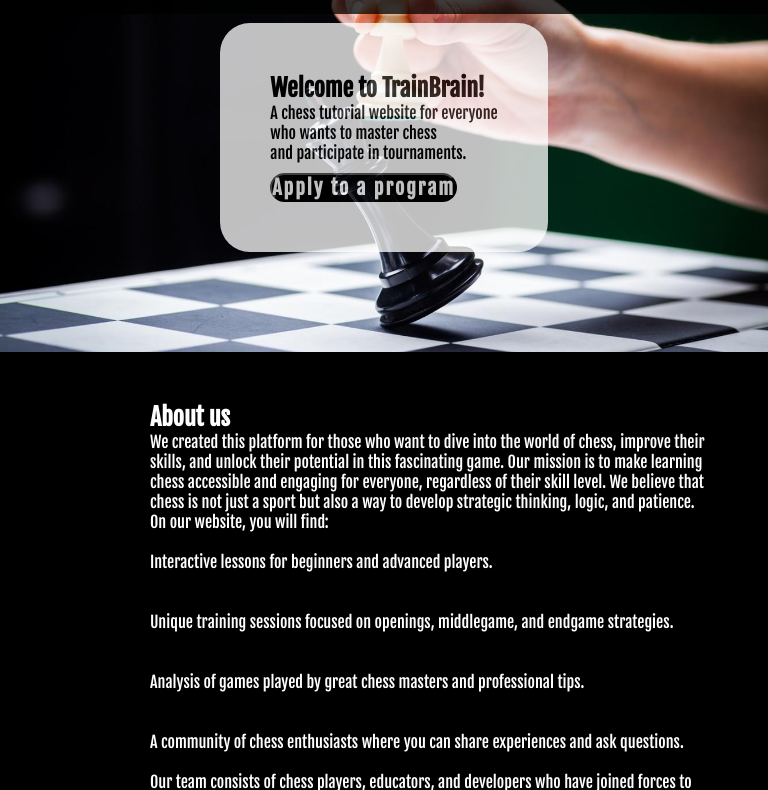
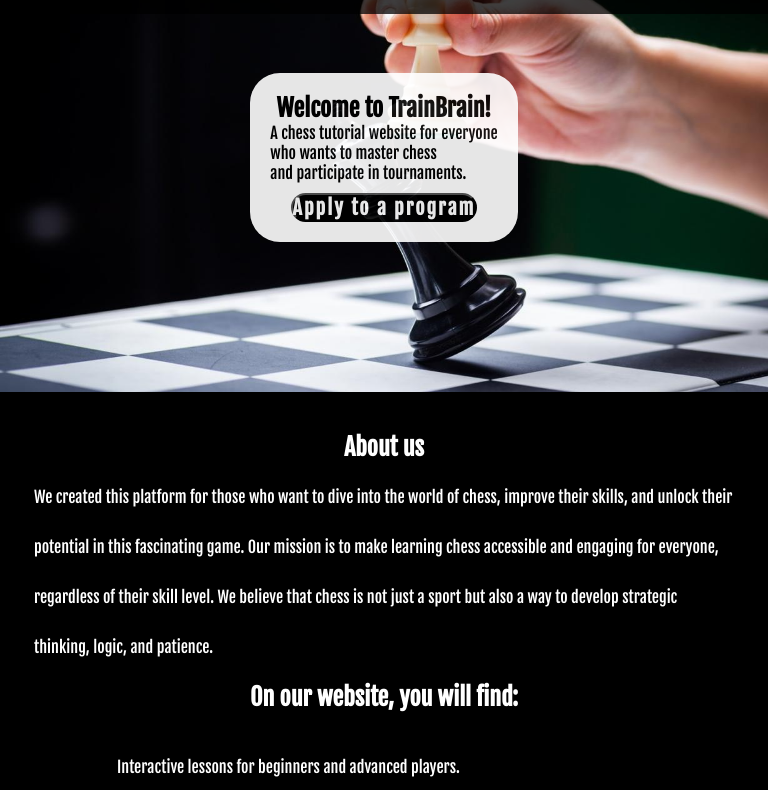
Before and after one commit to Vladislav123-hue/Project1, a plain HTML site: page index.html in a window 768 px wide. Shown: the part 77-867 px from the top of the page. Drawn offline with Linux system fonts and the light colour scheme.

Commit message:
changing opacity of header text, correcting margins and paddings, fixing hrefs for deployment

```diff
--- a/assets/css/style.css
+++ b/assets/css/style.css
@@ -53,7 +53,7 @@ nav a:hover {
 }
 
 .home {
-    background-image: url("/assets/images/24256.f446db09.668x375o.a367c450ba18@2x.jpeg");
+    background-image: url("../../assets/images/24256.f446db09.668x375o.a367c450ba18@2x.jpeg");
     display: flex;
     justify-content: center;
     align-items: center;
@@ -61,11 +61,15 @@ nav a:hover {
 }
 
 .home-content {
-    padding: 50px 50px;
+    padding: 20px 20px;
     background-color: rgb(255, 255, 255);
-    opacity: 0.75;
+    opacity: 0.9;
     border-radius: 30px;
-    margin: 100px 0;
+    margin: 150px 0;
+    display: flex;
+        flex-direction: column;
+        align-items: center;
+
 }
 
 .btn-1 {
@@ -128,7 +132,7 @@ li {
     padding: 150px;
     font-weight: 600;
     font-size: 25px;
-    background-image: url('/assets/images/1410819.78064b77.5000x5000o.d900f3f1ba32.jpg');
+    background-image: url('../../assets/images/1410819.78064b77.5000x5000o.d900f3f1ba32.jpg');
     background-size: cover;
 }
 
@@ -257,21 +261,20 @@ footer {
     }
 
     .about-us {
-        background-image: url('/assets/images/phpbgZJn0.jpg');
+        background-image: url('../../assets/images/phpbgZJn0.jpg');
         justify-content: center;
     }
 
     .about-us-content {
-        padding: 50px;
-        margin: 40px 40px;
+        margin: 10px;
+        padding: 20px 5px;
         background-color: gray;
         border-radius: 40px;
         opacity: 0.8;
     }
 
-    .about-us-image img {
+    .about-us-image {
         display: none;
-        position: absolute;
     }
 
     .contacts {
@@ -340,8 +343,23 @@ footer {
 }
 
 @media screen and (min-width: 768px) and (max-width: 1023px) {
-    .about-us-image img {
+    .about-us-image {
         display: none;
-        position: absolute;
+
     }
+    .about-us-content {
+        margin: 30px;
+        padding: 0;
+        display: flex;
+        flex-direction: column;
+        align-items: center;
+        line-height: 50px;
+    }
+    .home-content {
+        display: flex;
+        flex-direction: column;
+        align-items: center;
+        padding: 20px 20px;
+    }
+
 }
--- a/index.html
+++ b/index.html
@@ -4,8 +4,8 @@
 <head>
     <meta charset="UTF-8">
     <meta name="viewport" content="width=device-width, initial-scale=1.0">
-    <title>Document</title>
-    <link rel="stylesheet" href="/assets/css/style.css">
+    <title>TrainBrain</title>
+    <link rel="stylesheet" href="./assets/css/style.css">
     <script src="https://kit.fontawesome.com/bf812ec8e6.js" crossorigin="anonymous"></script>
 
 </head>
@@ -49,7 +49,7 @@
                     Our mission is to make learning chess accessible and engaging for everyone, regardless of their
                     skill level. We believe that chess is not just a sport but also a way to develop strategic thinking,
                     logic, and patience.</p>
-                <p>On our website, you will find:</p>
+                <h1>On our website, you will find:</h1>
                 <ul>
                     <li>Interactive lessons for beginners and advanced players.</li>
                     <li>Unique training sessions focused on openings, middlegame, and endgame strategies.</li>
```
